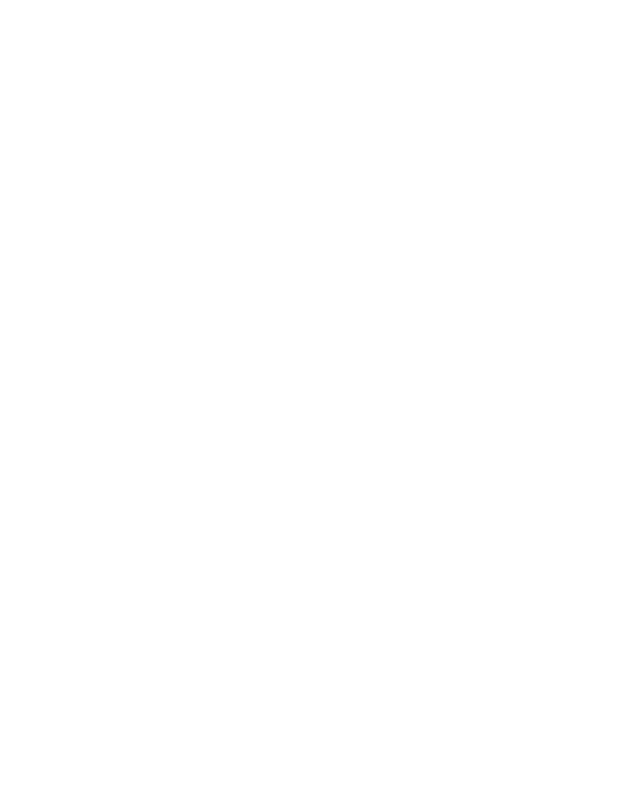
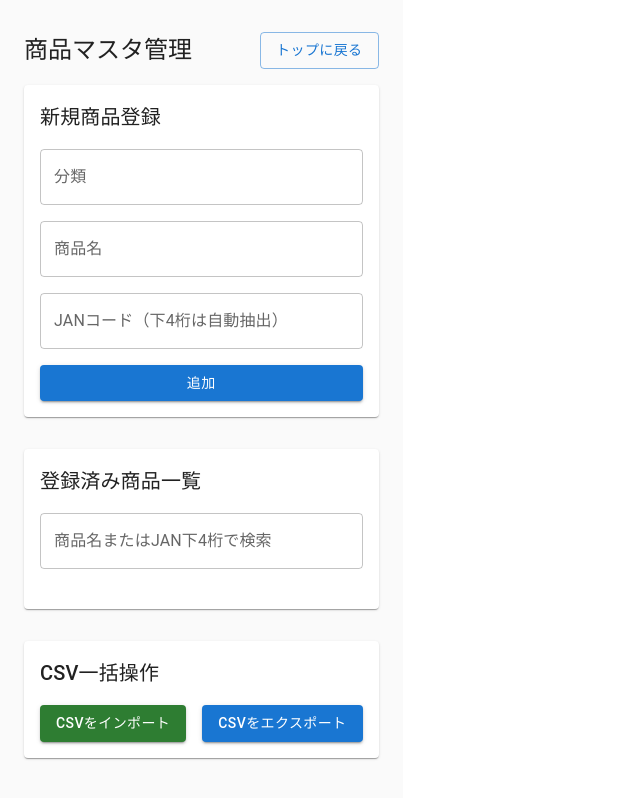
Before and after one commit to CatsHandDev/my-inventory-app, a React (Vite) app: page /products in a window 1280 px wide. Before the commit this address had no page. Shown: the whole page, without its empty margins (0-640 px from the left). Built offline with nearby package versions, Linux system fonts and the light colour scheme.

Commit message:
アイテム登録機能実装

```diff
--- a/package.json
+++ b/package.json
@@ -14,6 +14,7 @@
     "@emotion/styled": "^11.14.1",
     "@mui/icons-material": "^7.3.4",
     "@mui/material": "^7.3.4",
+    "papaparse": "^5.5.3",
     "react": "^19.1.1",
     "react-dom": "^19.1.1",
     "react-router-dom": "^7.9.4",
@@ -22,6 +23,7 @@
   "devDependencies": {
     "@eslint/js": "^9.36.0",
     "@types/node": "^24.6.0",
+    "@types/papaparse": "^5.3.16",
     "@types/react": "^19.1.16",
     "@types/react-dom": "^19.1.9",
     "@types/xlsx": "^0.0.35",
--- a/src/App.tsx
+++ b/src/App.tsx
@@ -5,6 +5,7 @@
 import SummaryPage from './pages/SummaryPage';
 import { createTheme, ThemeProvider } from '@mui/material/styles';
 import CssBaseline from '@mui/material/CssBaseline';
+import ProductMasterPage from './pages/ProductMasterPage';
 
 import './App.css';
 
@@ -20,6 +21,7 @@
           <Route path="/new" element={<InventoryPage />} />
           <Route path="/summary" element={<SummaryPage />} />
           <Route path="/history" element={<HistoryPage />} />
+          <Route path="/products" element={<ProductMasterPage />} />
         </Routes>
       </BrowserRouter>
     </ThemeProvider>
--- a/src/pages/HomePage.tsx
+++ b/src/pages/HomePage.tsx
@@ -66,6 +66,14 @@
         >
           履歴を見る
         </Button>
+        <Button
+          variant="outlined"
+          color="info"
+          size="large"
+          onClick={() => navigate('/products')}
+        >
+          商品マスタ管理
+        </Button>
       </Stack>
     </Container>
   );
--- a/src/pages/InventoryPage.tsx
+++ b/src/pages/InventoryPage.tsx
@@ -4,26 +4,21 @@
 import LotInputRow from '../components/LotInputRow';
 import InventoryHeader from '../components/InventoryHeader';
 import InventoryFooter from '../components/InventoryFooter';
-// ★★★ 1. 新しいモーダルコンポーネントと、必要なUI部品をインポート ★★★
+// 1. 新しいモーダルコンポーネントと、必要なUI部品をインポート
 import ProductSelectionModal from '../components/ProductSelectionModal';
 import DeleteIcon from '@mui/icons-material/Delete';
 import {
   Box, Container, Divider, List, ListItemText, Paper, type SelectChangeEvent, IconButton, Typography,
 } from '@mui/material';
 import AddShoppingCartIcon from '@mui/icons-material/AddShoppingCart';
+import { useLocalStorage } from '../hooks/useLocalStorage';
 
 // (サンプルデータ定義は変更ありません)
-const allProducts: Product[] = [
-  { id: 1, name: '商品A', jan_suffix: '1234', category: '食品' },
-  { id: 2, name: '商品B', jan_suffix: '5678', category: '食品' },
-  { id: 3, name: '商品C', jan_suffix: '9012', category: '飲料' },
-  { id: 4, name: '商品D', jan_suffix: '3456', category: '雑貨' },
-];
-const categories = [...new Set(allProducts.map((p) => p.category))];
 
 const InventoryPage = () => {
   const navigate = useNavigate();
-  // ★★★ 2. モーダルの開閉を管理するstateを追加 ★★★
+  const [allProducts] = useLocalStorage<Product[]>('product-master', []);
+  const categories = useMemo(() => [...new Set(allProducts.map(p => p.category))], [allProducts]);
   const [isModalOpen, setIsModalOpen] = useState(false);
 
   // (他のState定義は変更ありません)
@@ -42,13 +37,13 @@
 
   const filteredProducts = useMemo(() => allProducts.filter((p) => p.category === selectedCategory), [selectedCategory]);
 
-  // ★★★ 3. 分類選択時にモーダルを開くように処理を変更 ★★★
+  // 3. 分類選択時にモーダルを開くように処理を変更
   const handleCategoryChange = (e: SelectChangeEvent<string>) => {
     setSelectedCategory(e.target.value as string);
     setIsModalOpen(true); // モーダルを開く
   };
 
-  // ★★★ 4. モーダルから商品が選択されたときの処理を新しく定義 ★★★
+  // 4. モーダルから商品が選択されたときの処理を新しく定義
   const handleProductSelect = (product: Product) => {
     const itemExists = inventoryItems.some((item) => item.productId === product.id);
     if (!itemExists) {
@@ -75,7 +70,7 @@
     setSelectedCategory('');
   };
 
-  // ★★★ 5. 商品を削除する処理を新しく定義 ★★★
+  // 5. 商品を削除する処理を新しく定義
   const handleDeleteItem = (productIdToDelete: number) => {
     if (window.confirm('この商品をリストから削除してもよろしいですか？')) {
       setInventoryItems(prevItems => prevItems.filter(item => item.productId !== productIdToDelete));
@@ -149,7 +144,6 @@
             <List sx={{ p: 0 }}>
               {inventoryItems.map((item) => (
                 <Paper key={item.productId} ref={(node) => { const map = itemRefs.current; if (node) { map.set(item.productId, node); } else { map.delete(item.productId); } }} sx={{ mb: 2, p: 2 }}>
-                  {/* ★★★ 7. 削除ボタンを追加 ★★★ */}
                   <Box sx={{ display: 'flex', justifyContent: 'space-between', alignItems: 'flex-start' }}>
                     <ListItemText
                       primary={`${item.productName} (${item.janSuffix})`}
@@ -184,6 +178,4 @@
   );
 };
 
-// updateInventoryItem以下の関数の完全な実装 (変更なし)
-
 export default InventoryPage;
--- /dev/null
+++ b/src/pages/ProductMasterPage.tsx
@@ -0,0 +1,165 @@
+import React, { useState, useMemo, type ChangeEvent } from 'react';
+import { useNavigate } from 'react-router-dom';
+import type { Product } from '../types/inventory';
+import { useLocalStorage } from '../hooks/useLocalStorage';
+import Papa from 'papaparse';
+import {
+  Box, Button, Container, Paper, Stack, TextField, Typography, List, ListItem, ListItemText, IconButton, Divider, Autocomplete
+} from '@mui/material';
+import DeleteIcon from '@mui/icons-material/Delete';
+
+const ProductMasterPage = () => {
+  const navigate = useNavigate();
+  const [products, setProducts] = useLocalStorage<Product[]>('product-master', []);
+  const [] = useState<string | null>(null);
+  const [inputValue, setInputValue] = useState('');
+  const [value, setValue] = useState<string>('');
+  const [newProductName, setNewProductName] = useState('');
+  const [newJanCode, setNewJanCode] = useState('');
+  const [searchTerm, setSearchTerm] = useState('');
+
+  const existingCategories = useMemo(() => [...new Set(products.map(p => p.category))], [products]);
+
+   const handleAddProduct = () => {
+    if (!value.trim() || !newProductName.trim() || !newJanCode.trim()) {
+      alert('すべての項目を入力してください。');
+      return;
+    }
+    const janSuffix = newJanCode.slice(-4);
+    const newProduct: Product = {
+      id: Date.now(),
+      category: value.trim(),
+      name: newProductName.trim(),
+      jan_suffix: janSuffix,
+    };
+    setProducts([...products, newProduct]);
+
+    setValue('');
+    setInputValue('');
+    setNewProductName('');
+    setNewJanCode('');
+  };
+
+  const handleDeleteProduct = (id: number) => {
+    if (window.confirm('この商品を削除しますか？')) {
+      setProducts(products.filter(p => p.id !== id));
+    }
+  };
+
+  const filteredProducts = useMemo(() => {
+    return products.filter(p =>
+      p.name.toLowerCase().includes(searchTerm.toLowerCase()) ||
+      p.jan_suffix.includes(searchTerm)
+    );
+  }, [products, searchTerm]);
+
+  // CSVエクスポート処理
+  const handleExportCSV = () => {
+    const csv = Papa.unparse(products.map(({id, ...rest}) => rest));
+    const blob = new Blob([`\uFEFF${csv}`], { type: 'text/csv;charset=utf-8;' });
+    const link = document.createElement('a');
+    link.href = URL.createObjectURL(blob);
+    link.download = 'products.csv';
+    link.click();
+  };
+
+  // CSVインポート処理
+  const handleImportCSV = (event: ChangeEvent<HTMLInputElement>) => {
+    if (event.target.files && event.target.files[0]) {
+      Papa.parse(event.target.files[0], {
+        header: true,
+        skipEmptyLines: true,
+        complete: (results) => {
+          const importedProducts: Product[] = results.data.map((row: any) => ({
+            id: Date.now() + Math.random(),
+            category: row.category || '',
+            name: row.name || '',
+            jan_suffix: String(row.jan_code || '').slice(-4),
+          }));
+          setProducts([...products, ...importedProducts]);
+          alert(`${importedProducts.length}件の商品をインポートしました。`);
+        }
+      });
+    }
+  };
+
+
+  return (
+    <Box sx={{ bgcolor: 'grey.50', minHeight: '100vh', py: 4 }}>
+      <Container maxWidth="md" sx={{ maxWidth: 768 }}>
+        <Box sx={{ display: 'flex', justifyContent: 'space-between', alignItems: 'center', mb: 2 }}>
+          <Typography variant="h5" component="h1">商品マスタ管理</Typography>
+          <Button variant="outlined" onClick={() => navigate('/')}>トップに戻る</Button>
+        </Box>
+
+        {/* 新規登録エリア */}
+        <Paper sx={{ p: 2, mb: 4 }}>
+          <Stack spacing={2}>
+            <Typography variant="h6">新規商品登録</Typography>
+            <Autocomplete
+              value={value}
+              onChange={(_event: any, newValue: string | null) => {
+                setValue(newValue || '');
+              }}
+              inputValue={inputValue}
+              onInputChange={(_event, newInputValue) => {
+                setInputValue(newInputValue);
+                // ユーザーが自由入力したテキストも `value` にセットする
+                setValue(newInputValue);
+              }}
+              freeSolo
+              options={existingCategories}
+              renderInput={(params) => <TextField {...params} label="分類" />}
+            />
+            <TextField label="商品名" value={newProductName} onChange={(e) => setNewProductName(e.target.value)} />
+            <TextField label="JANコード（下4桁は自動抽出）" value={newJanCode} onChange={(e) => setNewJanCode(e.target.value)} />
+            <Button variant="contained" onClick={handleAddProduct}>追加</Button>
+          </Stack>
+        </Paper>
+
+        {/* 一覧エリア */}
+        <Paper sx={{ p: 2 }}>
+          <Typography variant="h6">登録済み商品一覧</Typography>
+          <TextField
+            label="商品名またはJAN下4桁で検索"
+            fullWidth
+            margin="normal"
+            onChange={(e) => setSearchTerm(e.target.value)}
+          />
+          <List>
+            {filteredProducts.map(product => (
+              <React.Fragment key={product.id}>
+                <ListItem
+                  secondaryAction={
+                    <IconButton edge="end" onClick={() => handleDeleteProduct(product.id)}>
+                      <DeleteIcon />
+                    </IconButton>
+                  }
+                >
+                  <ListItemText primary={product.name} secondary={`${product.category} | ${product.jan_suffix}`} />
+                </ListItem>
+                <Divider />
+              </React.Fragment>
+            ))}
+          </List>
+        </Paper>
+
+        {/* CSV操作エリア */}
+        <Paper sx={{ p: 2, mt: 4 }}>
+          <Typography variant="h6">CSV一括操作</Typography>
+          <Stack direction="row" spacing={2} mt={2}>
+             <Button variant="contained" component="label" color="success">
+              CSVをインポート
+              <input type="file" accept=".csv" hidden onChange={handleImportCSV} />
+            </Button>
+            <Button variant="contained" color="primary" onClick={handleExportCSV}>
+              CSVをエクスポート
+            </Button>
+          </Stack>
+        </Paper>
+      </Container>
+    </Box>
+  );
+};
+
+export default ProductMasterPage;
```
Also changed, not shown: 1 other file (tests, documents, lock files or other folders).
